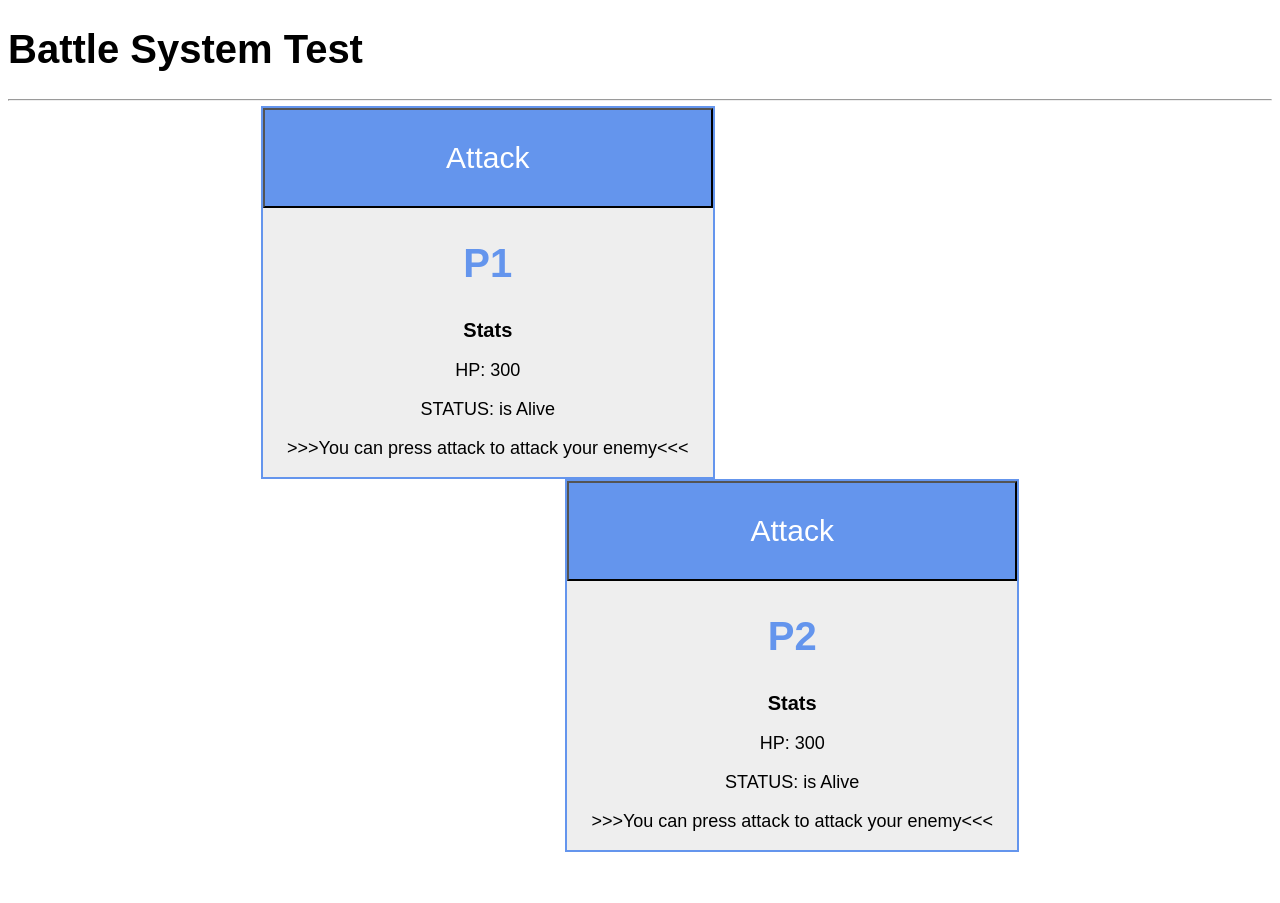
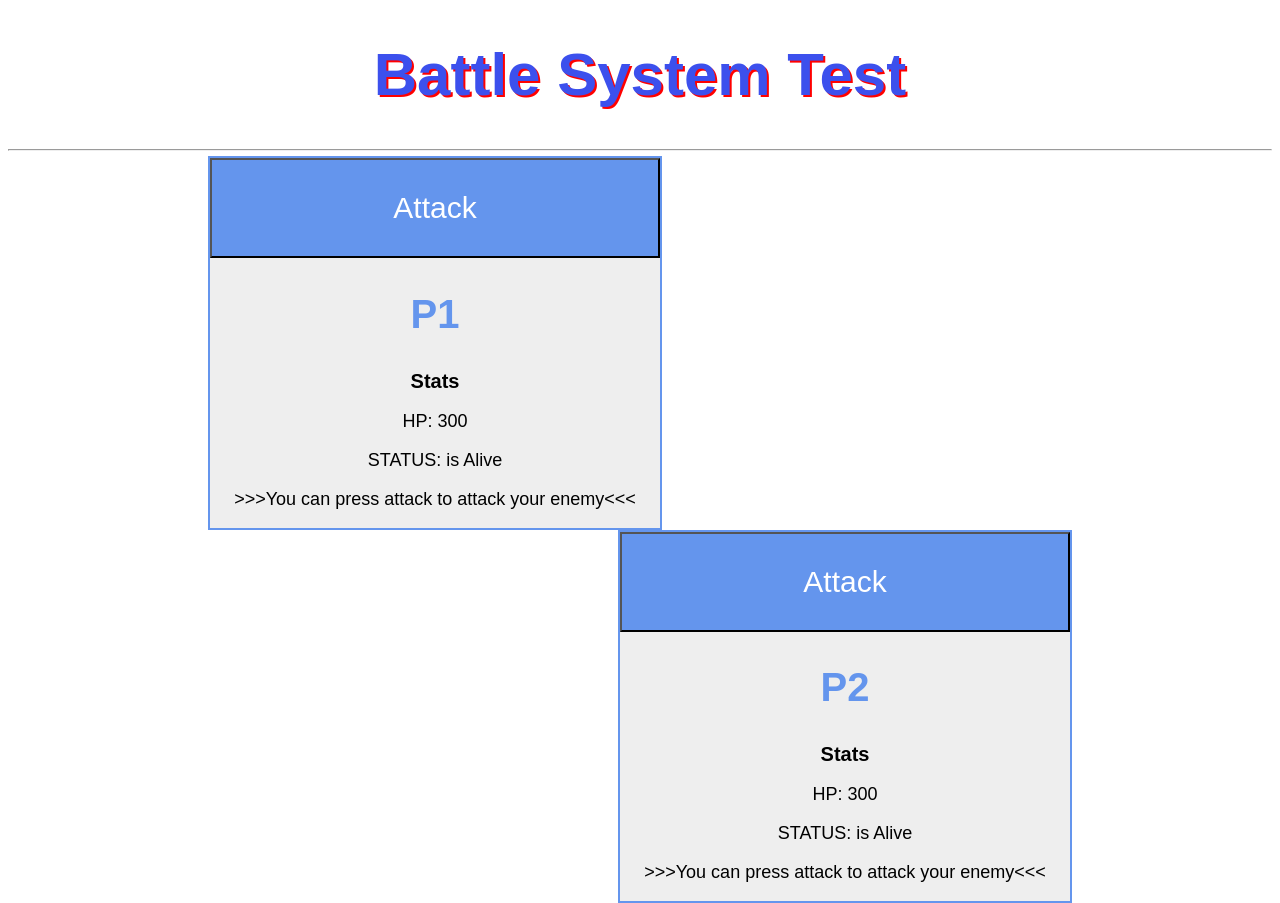
Before and after one commit to bloominstituteoftechnology/JavaScript-IV, a plain HTML site: page assignments/post_stretch_stuff/tests.html in a window 1280 px wide. Before the commit the page ends 852 px from the top, so only its background shows below. Drawn offline with Linux system fonts and the light colour scheme.

Commit message:
done a few more styles

```diff
--- a/assignments/post_stretch_stuff/styles.css
+++ b/assignments/post_stretch_stuff/styles.css
@@ -5,6 +5,7 @@ html {
 
 h1 {
     font-size: 4rem;
+    text-align: center;
 }
 
 h2 {
@@ -15,10 +16,16 @@ p {
     font-size: 1.8rem;
 }
 
+header h1 {
+    font-size: 6rem;
+    color: rgb(60, 80, 237);
+    text-shadow: 2px 2px #ff0000;
+}
+
 section.player1 {
     float: left;
     text-align: center;
-    margin-left: 20%;
+    margin-left: 200px;
 }
 section {
     background-color: #eee;
@@ -31,7 +38,7 @@ section h1 {
 section.player2 {
     float: right;
     text-align: center;
-    margin-right: 20%;
+    margin-right: 200px;
 }
 button {
     background-color: cornflowerblue;
@@ -40,3 +47,7 @@ button {
     width: 450px;
     height: 100px;
 }
+
+button:hover {
+    background-color: rgb(67, 97, 153);
+}
```
